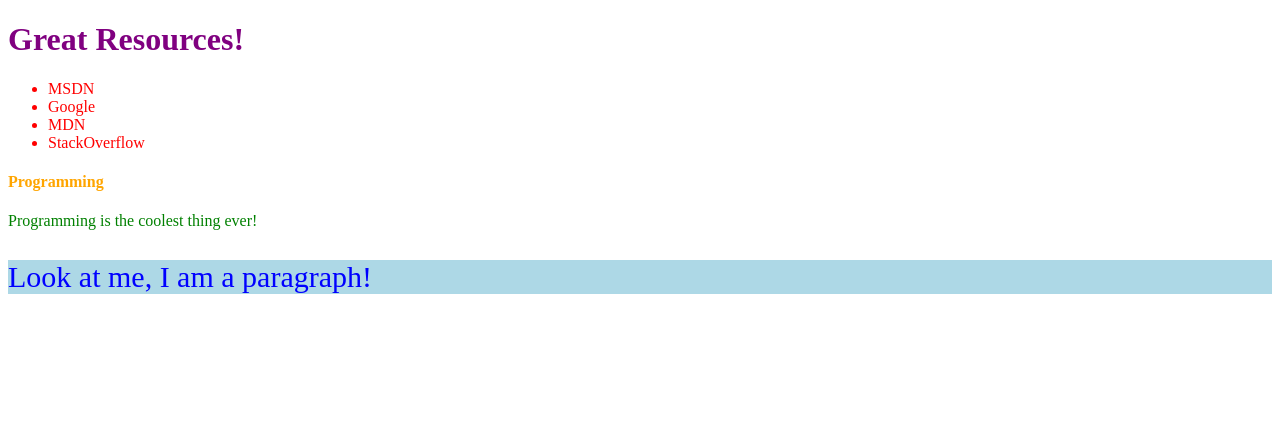
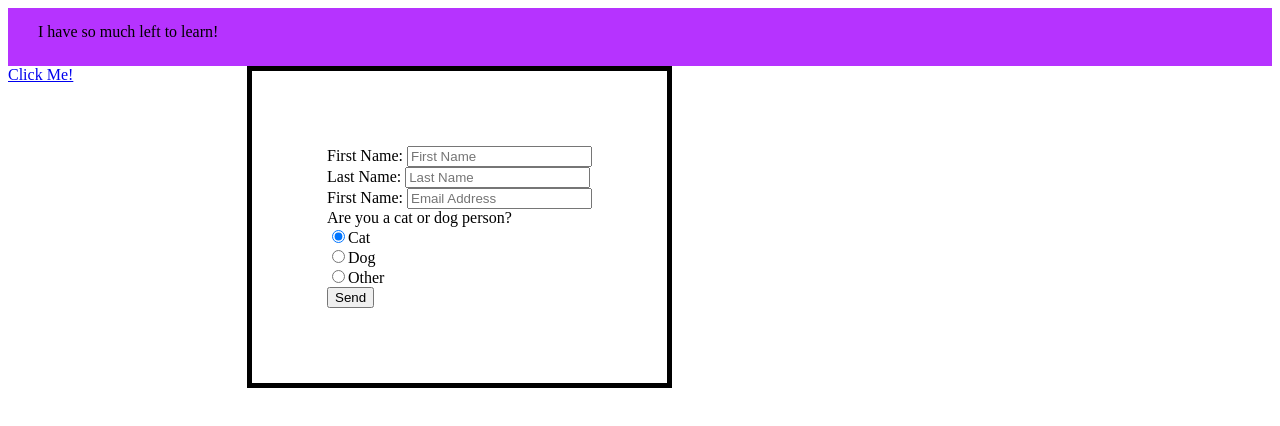
Before and after one commit to TXMack713/Bethel-Tech, a plain HTML site: page index.html in a window 1280 px wide. Drawn offline with Linux system fonts and the light colour scheme.

Commit message:
Add files via upload
Module 1 - Lesson 5 CSS Part 2

```diff
--- /dev/null
+++ b/index.css
@@ -0,0 +1,14 @@
+div {
+    padding: 15px 20px 25px 30px;
+    background-color: #B633FF;
+  }
+  form{
+    border: 5px solid black;
+    float: right;
+    padding: 75px;
+    margin-right: 600px;
+    margin-bottom: 150px;
+  }
+  #topic-link:hover {
+    color: #00e1ff;
+  }
--- a/index.html
+++ b/index.html
@@ -1,24 +1,65 @@
 <!DOCTYPE html>
+
 <html>
+
 <head>
+
 <meta charset="utf-8">
+
 <title></title>
-   <link rel="stylesheet" href="style.css">
+
+<link rel="stylesheet" type="text/css" href="index.css">
+
 </head>
+
 <body>
-   <h1 id="name">Great Resources!</h1>
-   <ul class="list">
-     <li>MSDN</li>
-     <li>Google</li>
-     <li>MDN</li>
-     <li>StackOverflow</li>
-  </ul>
 
-   <h4>Programming</h4>
-   <div id="div">
-     Programming is the coolest thing ever!
-   </div>
-   <p>Look at me, I am a paragraph!</p>
+
+
+<div>I have so much left to learn!</div>
+
+
+
+<form action="https://formspree.io/your@email.com" method="POST">
+
+<label for="firstName">First Name:</label>
+
+<input id="firstName" type="text" placeholder="First Name">
+
+<br>
+
+<label for="lastName">Last Name:</label>
+
+<input id="lastName" type="text" placeholder="Last Name">
+
+<br>
+
+<label for="email">First Name:</label>
+
+<input id="email" type="email" placeholder="Email Address">
+
+<br>
+
+<label for="iceCream">Are you a cat or dog person?</label><br>
+
+<input type="radio" name="iceCream" value="cat" checked>Cat<br>
+
+<input type="radio" name="iceCream" value="dog">Dog<br>
+
+<input type="radio" name="iceCream" value="other">Other<br>
+
+
+
+<input type="submit" value="Send">
+
+</form>
+
+
+
+<a id="topic-link" href="www.google.com">Click Me!</a>
+
+
 
 </body>
+
 </html>
```
Lines whose indentation alone changed are shown as unchanged.
